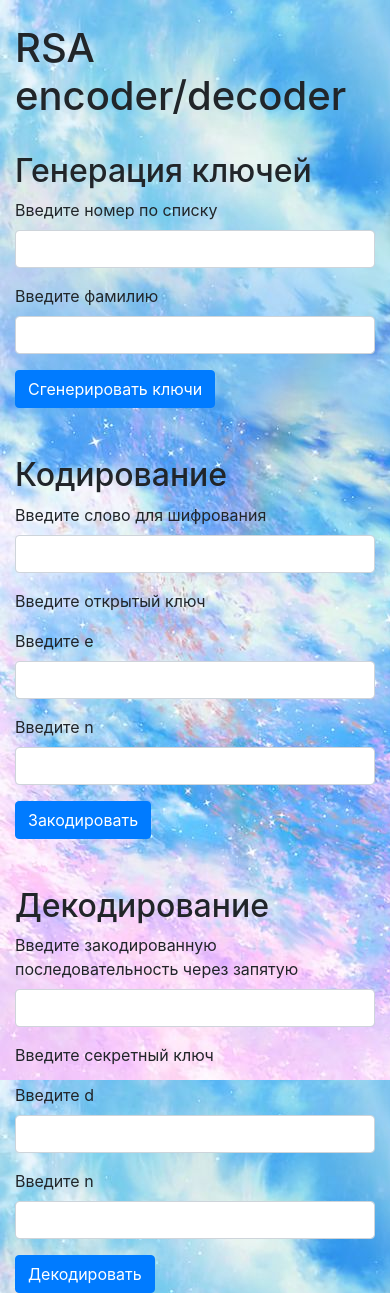
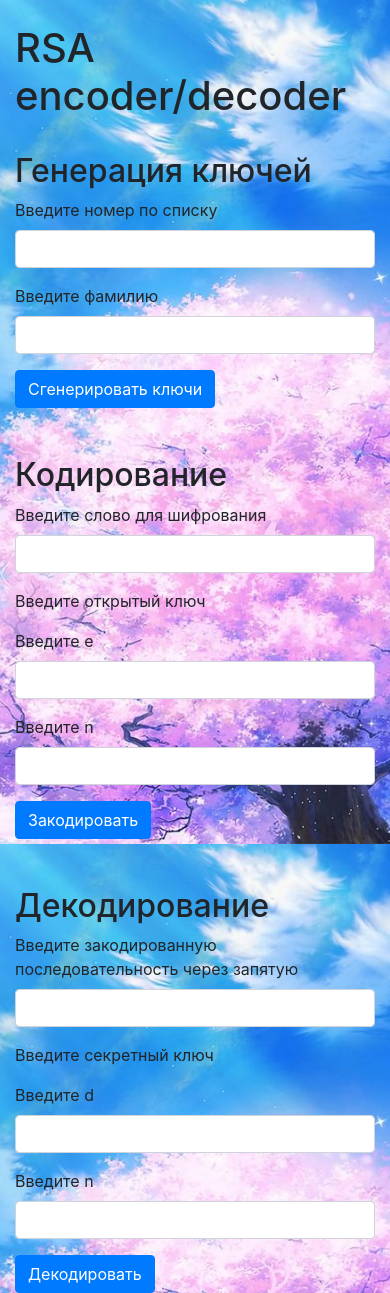
Before and after one commit to bolanebyla/Coursework-RSA, a Flask app: page / in a window 390 px wide. Run offline with Flask 2, Linux system fonts and the light colour scheme; some libraries are stand-ins or nearby versions.

Commit message:
Адаптивный дизайн

```diff
--- a/static/css/style.css
+++ b/static/css/style.css
@@ -1,3 +1,7 @@
-body{
-    background: url("/static/img/background.jpg");
+body {
+    background: url("/static/img/background.jpg") no-repeat center center fixed;
+    -webkit-background-size: cover;
+    -moz-background-size: cover;
+    -o-background-size: cover;
+    background-size: cover;
 }
--- a/templates/index.html
+++ b/templates/index.html
@@ -2,6 +2,7 @@
 <html lang="ru">
 <head>
     <meta charset="UTF-8">
+    <meta name="viewport" content="width=device-width, initial-scale=1">
     <title>RSA</title>
     <link rel="shortcut icon" href="{{ url_for('static', filename='favicon.ico') }}">
 
@@ -22,21 +23,21 @@
         <h2>Генерация ключей</h2>
         <form method="POST" id="key_generation_form" action="">
             <div class="row">
-                <div class="col-sm-6">
+                <div class="col-md-6">
                     <div class="form-group">
-                        <label for="">Введите номер по списку</label>
+                        <label>Введите номер по списку</label>
                         <input type="number" min="1" max="25" class="form-control" name="number">
                     </div>
                 </div>
-                <div class="col-sm-6">
+                <div class="col-md-6">
                     <div class="form-group">
-                        <label for="">Введите фамилию</label>
+                        <label>Введите фамилию</label>
                         <input type="text" class="form-control" name="last_name">
                     </div>
                 </div>
             </div>
             <div id="result_of_generation"></div>
-            <button type="submit" class="btn btn-primary" id="generate_btn">Сгенерировать ключи</button>
+            <button type="submit" class="btn btn-primary center" id="generate_btn">Сгенерировать ключи</button>
         </form>
     </div>
 
@@ -47,26 +48,26 @@
 
     <div class="row">
         <!--Шифрование/дешифрование-->
-        <div class="col-sm-6">
+        <div class="col-md-6">
             <div class="encrypt">
                 <h2>Кодирование</h2>
                 <form method="POST" id="encrypt_form" action="">
 
                     <div class="form-group">
-                        <label for="">Введите слово для шифрования</label>
+                        <label>Введите слово для шифрования</label>
                         <input type="text" class="form-control" name="data">
                     </div>
                     <p>Введите открытый ключ</p>
                     <div class="row">
-                        <div class="col-sm-6">
+                        <div class="col-md-6">
                             <div class="form-group">
-                                <label for="">Введите e</label>
+                                <label>Введите e</label>
                                 <input type="text" class="form-control" name="e">
                             </div>
                         </div>
-                        <div class="col-sm-6">
+                        <div class="col-md-6">
                             <div class="form-group">
-                                <label for="">Введите n</label>
+                                <label>Введите n</label>
                                 <input type="text" class="form-control" name="n">
                             </div>
                         </div>
@@ -78,26 +79,26 @@
             </div>
         </div>
 
-        <div class="col-sm-6">
+        <div class="col-md-6">
             <div class="decrypt">
                 <h2>Декодирование</h2>
                 <form method="POST" id="decrypt_form" action="">
 
                     <div class="form-group">
-                        <label for="">Введите закодированную последовательность через запятую</label>
+                        <label>Введите закодированную последовательность через запятую</label>
                         <input type="text" class="form-control" name="data">
                     </div>
                     <p>Введите секретный ключ</p>
                     <div class="row">
-                        <div class="col-sm-6">
+                        <div class="col-md-6">
                             <div class="form-group">
-                                <label for="">Введите d</label>
+                                <label>Введите d</label>
                                 <input type="text" class="form-control" name="d">
                             </div>
                         </div>
-                        <div class="col-sm-6">
+                        <div class="col-md-6">
                             <div class="form-group">
-                                <label for="">Введите n</label>
+                                <label>Введите n</label>
                                 <input type="text" class="form-control" name="n">
                             </div>
                         </div>
```
Also changed, not shown: static/img/background.jpg.
